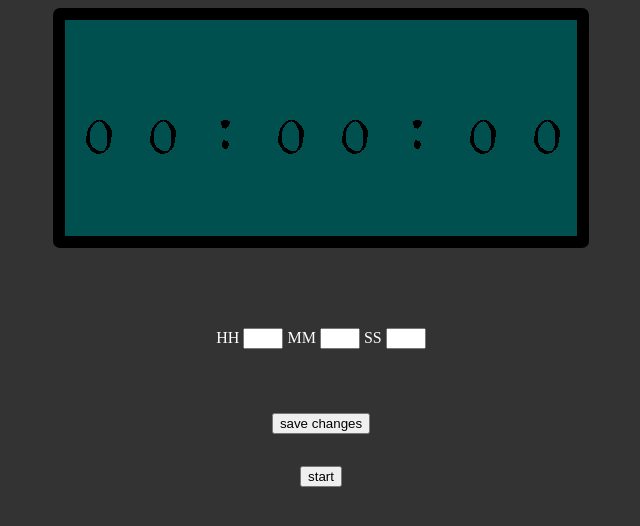
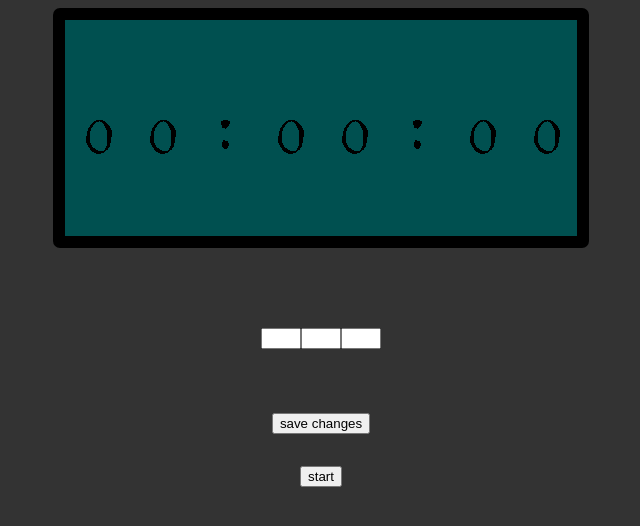
Before and after one commit to Caien1/tyche, a website built with Vite: page src/pages/clock/clock.html in a window 1280 px wide. Shown: the whole page, without its empty margins (319-959 px from the left). Built offline with nearby package versions, Linux system fonts and the light colour scheme.

Commit message:
debug render errors

```diff
--- a/src/pages/clock/clock.html
+++ b/src/pages/clock/clock.html
@@ -15,12 +15,9 @@
     <div class="container">
 
  <div id="inp_field" class="deceny">
-      <label for="hh"> HH
         <input type="number" id="hour_inp" name="hh" min="0"  max="60" default ="0">
-        <label for="mm">MM</label>
         <input type="number" id ="min_inp" name="mm" min="0" max="60" default ="0">
-        <label for="ss" min ="0">SS</label>
-        <input type="number" id ="sec_inp" name="ss" min="0" max="60" maxlengh="2"default="0"><br>
+        <input type="number" id ="sec_inp" name="ss" min="0" max="60" maxlengh="2" default="0"><br>
 
     </div>
 
```
Also changed, not shown: index.html (+1 -1 lines).
